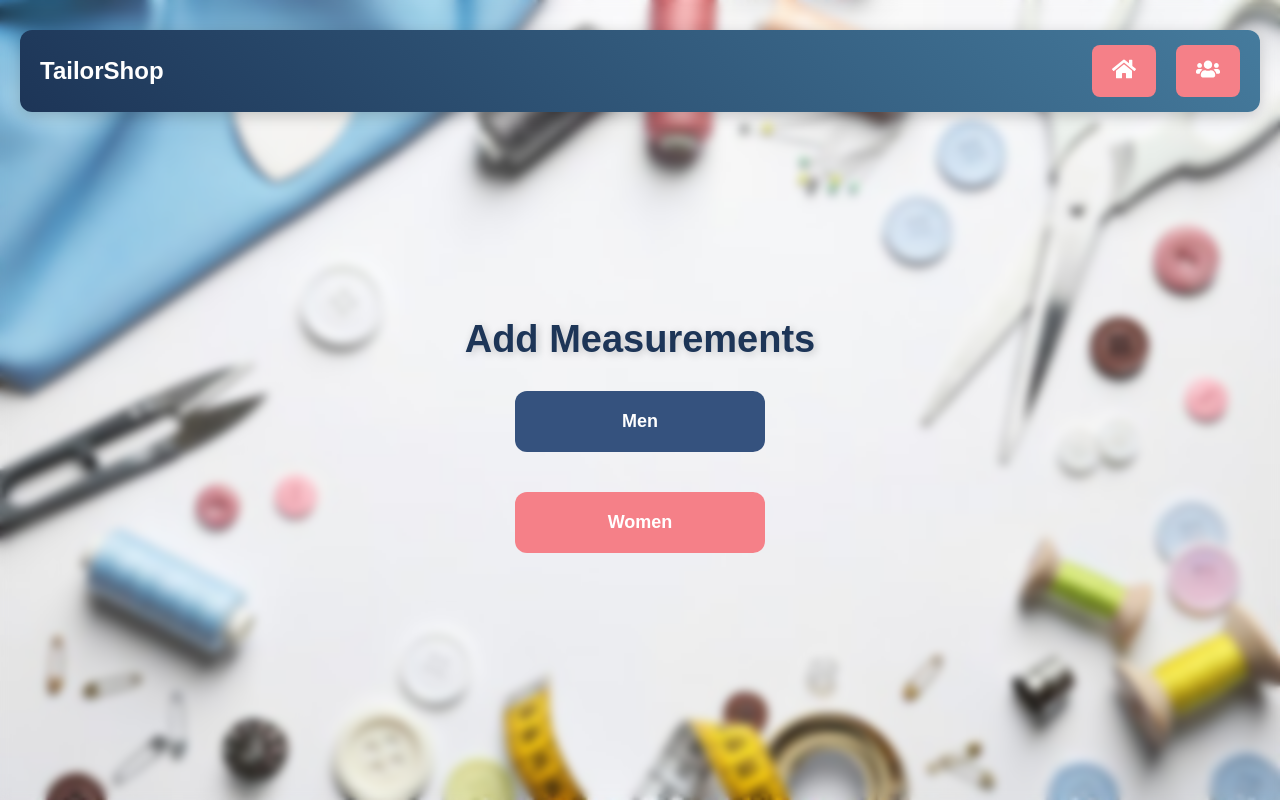
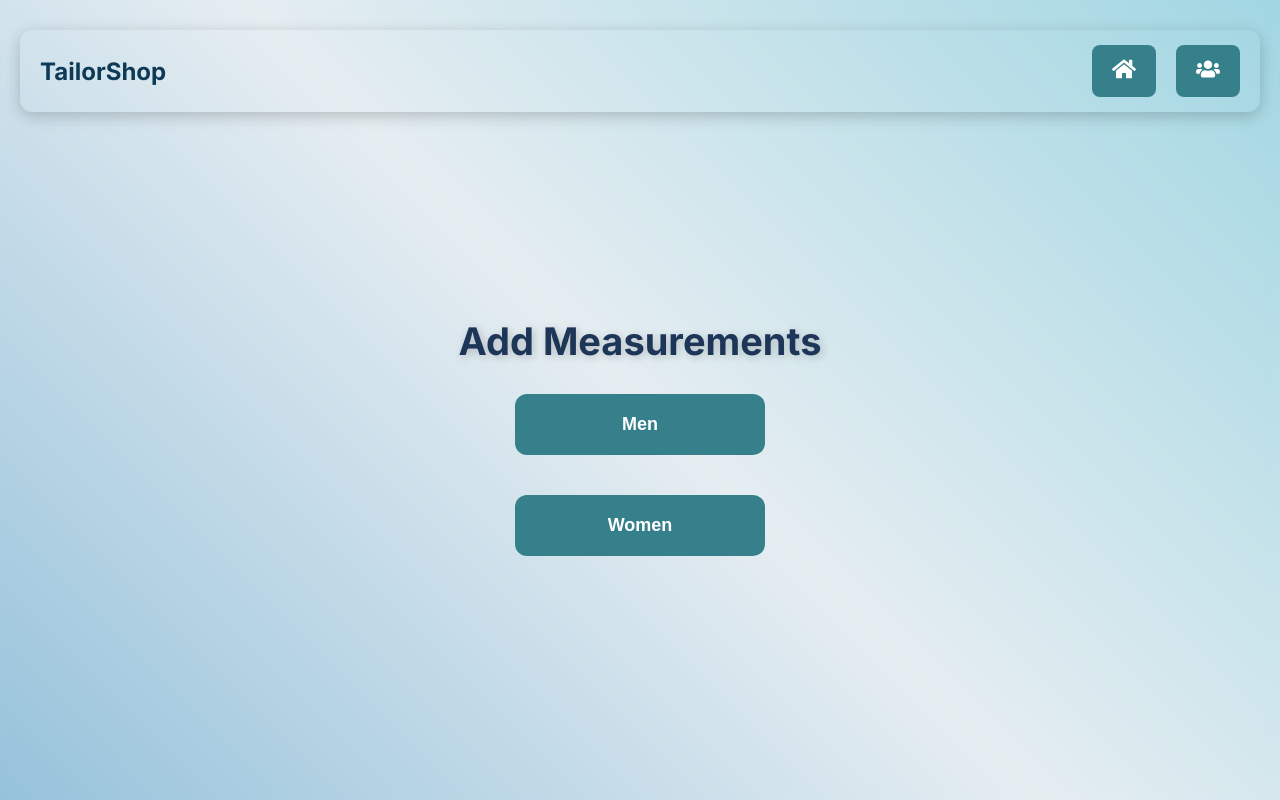
Before and after one commit to ajayraju1/TailorShop, a React (Create React App) app: page / in a window 1280 px wide. Built offline with nearby package versions, Linux system fonts and the light colour scheme.

Commit message:
Applied some color changes.

```diff
--- a/public/index.html
+++ b/public/index.html
@@ -9,6 +9,9 @@
       name="description"
       content="Web site created using create-react-app"
     />
+    <link rel="preconnect" href="https://fonts.googleapis.com">
+<link rel="preconnect" href="https://fonts.gstatic.com" crossorigin>
+<link href="https://fonts.googleapis.com/css2?family=Inter:ital,opsz,wght@0,14..32,100..900;1,14..32,100..900&display=swap" rel="stylesheet">
     <link rel="apple-touch-icon" href="%PUBLIC_URL%/logo192.png" />
     <!--
       manifest.json provides metadata used when your web app is installed on a
--- a/src/App.css
+++ b/src/App.css
@@ -6,10 +6,14 @@
 }
 
 body {
-  font-family: 'Arial', sans-serif;
+  font-family: "Inter", serif;
+  font-optical-sizing: auto;
+  font-weight: 60px ;
+  font-style: normal;
   background-color: #f3f4f6;
-  background-image: url('assets/images/bg\ img.jpg');
+  /* background-image: url('assets/images/bg\ img.jpg'); */
   background-size: cover;
+  background: linear-gradient(45deg, #96C2DB, #E5EDF1, #A1D6E2);
   background-position: cover;
   color: #333;
   overflow: hidden;
@@ -34,7 +38,7 @@
   display: flex;
   justify-content: space-between;
   align-items: center;
-  background: linear-gradient(45deg, #1d3557, #457b9d);
+  /* background: linear-gradient(45deg, #D19275, #E6E6FA); */
   padding: 15px 20px;
   margin-top: 10px;
   border-radius: 12px;
@@ -43,7 +47,7 @@
 }
 
 .navbar-brand h2{
-  color: #ffffff;
+  color: #0d3b57;
 }
 
 .navbar-brand h1 {
@@ -63,7 +67,7 @@
   padding: 12px 20px;
   border: none;
   border-radius: 8px;
-  background-color: #f58088;
+  background-color: #35808a;
   color: white;
   cursor: pointer;
   transition: all 0.3s ease;
@@ -122,7 +126,7 @@
 
 /* Men button style */
 .men-button {
-  background-color: #35527e; /* Dark blue */
+  background-color: #35808a; /* Dark blue */
   color: white;
 }
 
@@ -132,7 +136,7 @@
 
 /* Women button style */
 .women-button {
-  background-color: #f58088; /* Red */
+  background-color: #35808a; /* Red */
   color: white;
 }
 
```
